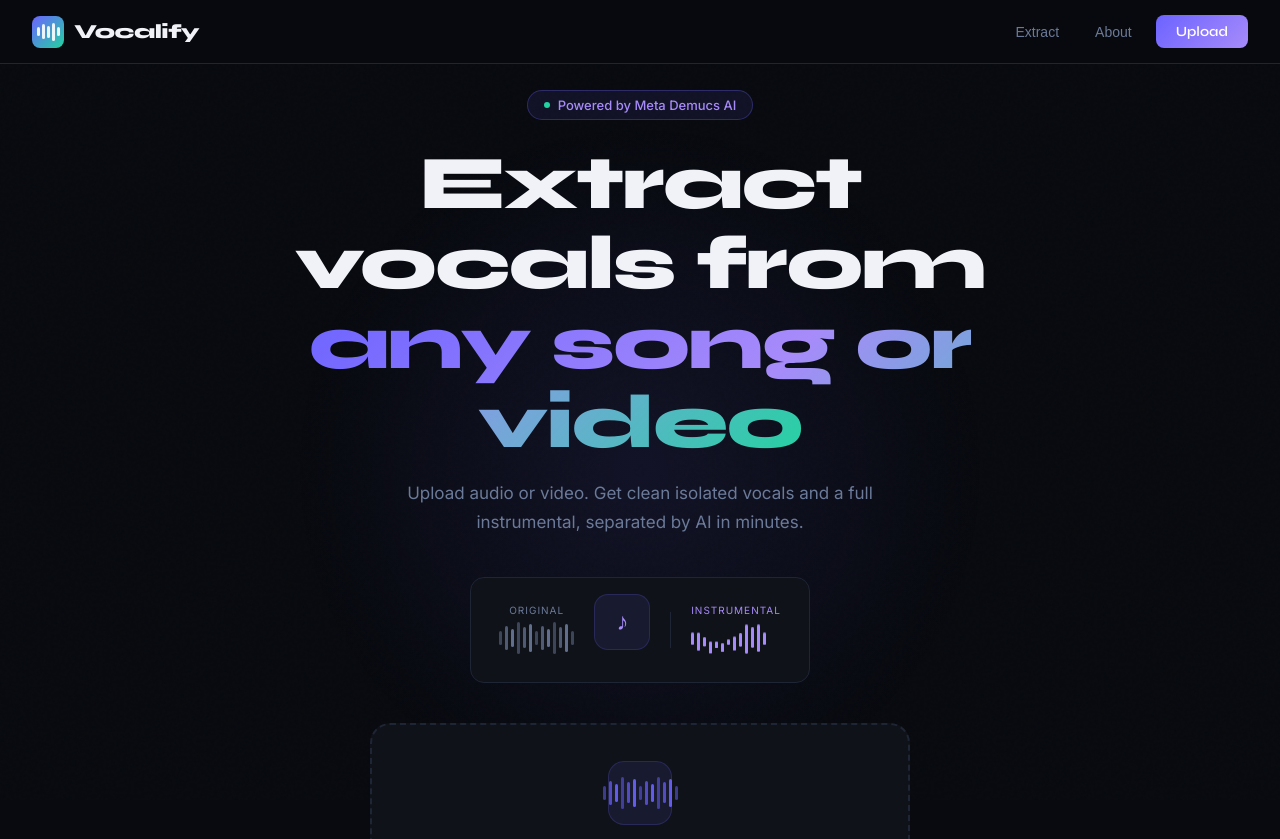
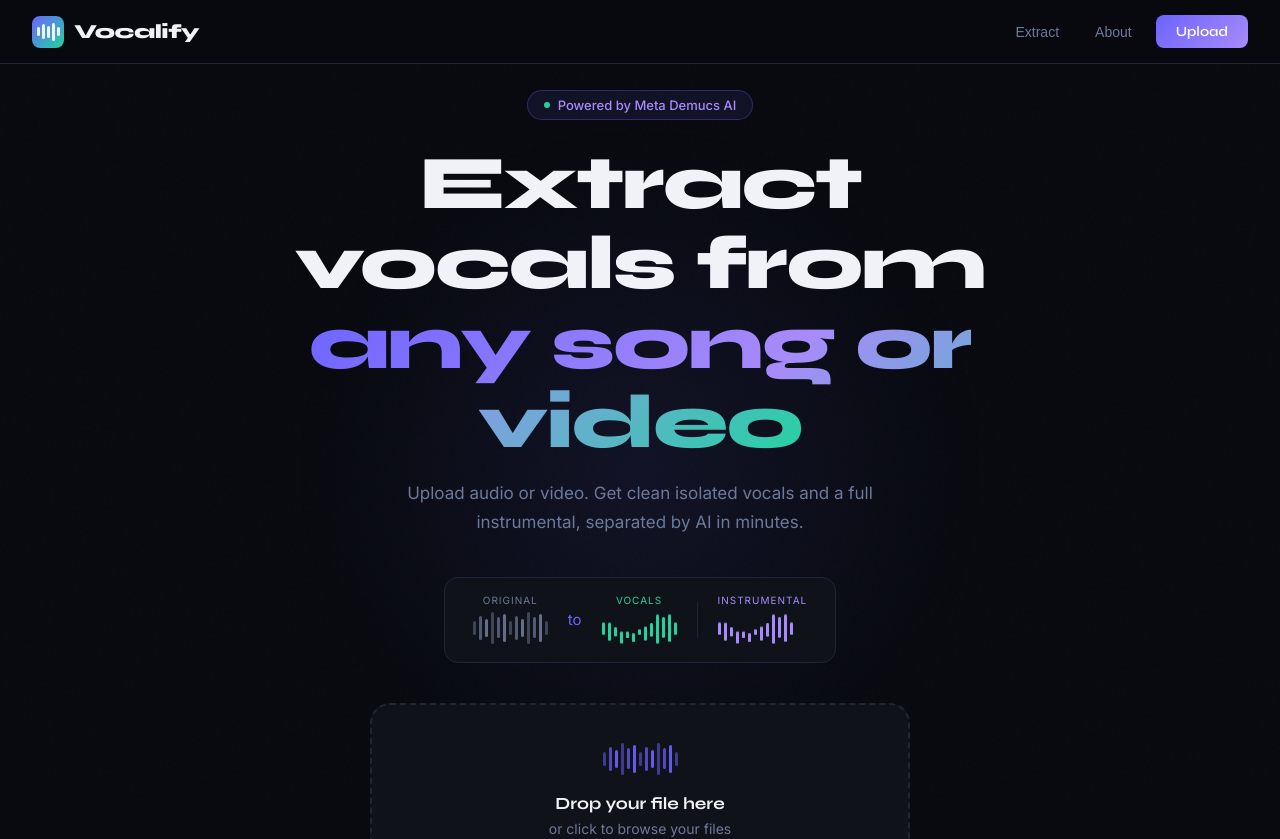
Before and after one commit to khadija1029/Vocalify, a Next.js app in the folder frontend/: page / in a window 1280 px wide. Shown: the top 839 px of the page. Built offline with nearby package versions, Linux system fonts and the light colour scheme; no server answers.

Commit message:
frontend changes

```diff
--- a/frontend/src/app/page.tsx
+++ b/frontend/src/app/page.tsx
@@ -145,14 +145,11 @@ export default function Home() {
             <div style={{ fontSize: 10, color: 'var(--muted)', marginBottom: 4, textTransform: 'uppercase', letterSpacing: 1 }}>Original</div>
             <WaveformIcon color="#6B7A99" />
           </div>
-          <div style={{
-  width: 56, height: 56, borderRadius: 14, margin: '0 auto 16px',
-  background: 'rgba(108,99,255,0.1)', border: '1px solid rgba(108,99,255,0.2)',
-  display: 'flex', alignItems: 'center', justifyContent: 'center',
-  fontSize: 24, color: 'var(--accent2)'
-}}>
-  ♪
-</div>
+          <div style={{ color: 'var(--accent)', fontSize: 15 }}>to</div>
+          <div>
+            <div style={{ fontSize: 10, color: '#22D3A0', marginBottom: 4, textTransform: 'uppercase', letterSpacing: 1 }}>Vocals</div>
+            <WaveformIcon color="#22D3A0" animated />
+          </div>
           <div style={{ width: 1, height: 36, background: 'var(--border)' }} />
           <div>
             <div style={{ fontSize: 10, color: 'var(--accent2)', marginBottom: 4, textTransform: 'uppercase', letterSpacing: 1 }}>Instrumental</div>
@@ -181,11 +178,8 @@ export default function Home() {
             />
             {!file ? (
               <>
-                <div style={{
-                  width: 64, height: 64, borderRadius: 16, margin: '0 auto 16px',
-                  background: 'rgba(108,99,255,0.1)', border: '1px solid rgba(108,99,255,0.2)',
-                  display: 'flex', alignItems: 'center', justifyContent: 'center'
-                }}>
+                {/* ✅ FIXED: removed outer box, waveform shown directly */}
+                <div style={{ margin: '0 auto 16px', display: 'flex', justifyContent: 'center' }}>
                   <WaveformIcon color="#6C63FF" />
                 </div>
                 <p style={{ fontSize: 17, fontWeight: 700, marginBottom: 6, fontFamily: 'Syne, sans-serif' }}>
```
